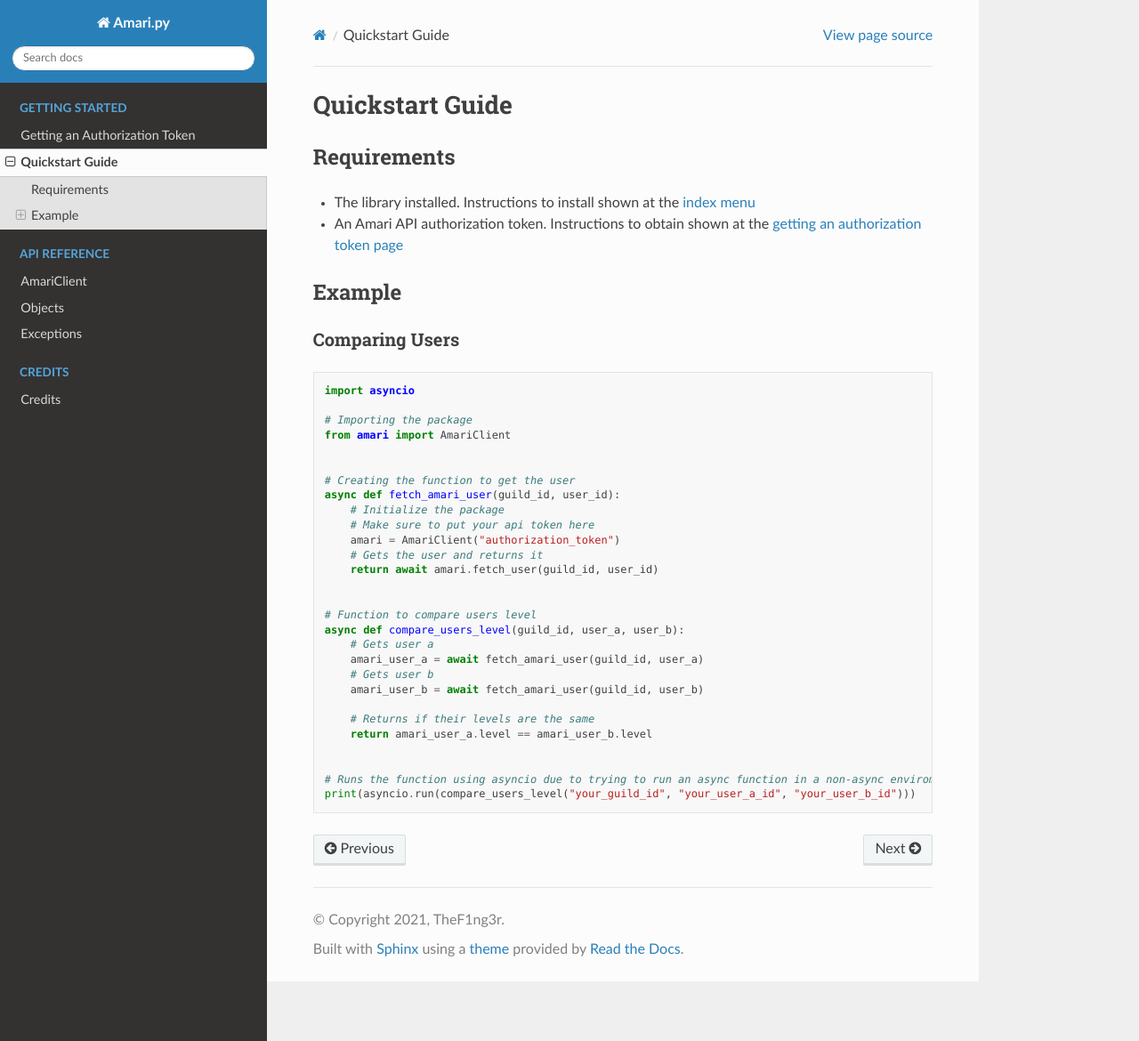
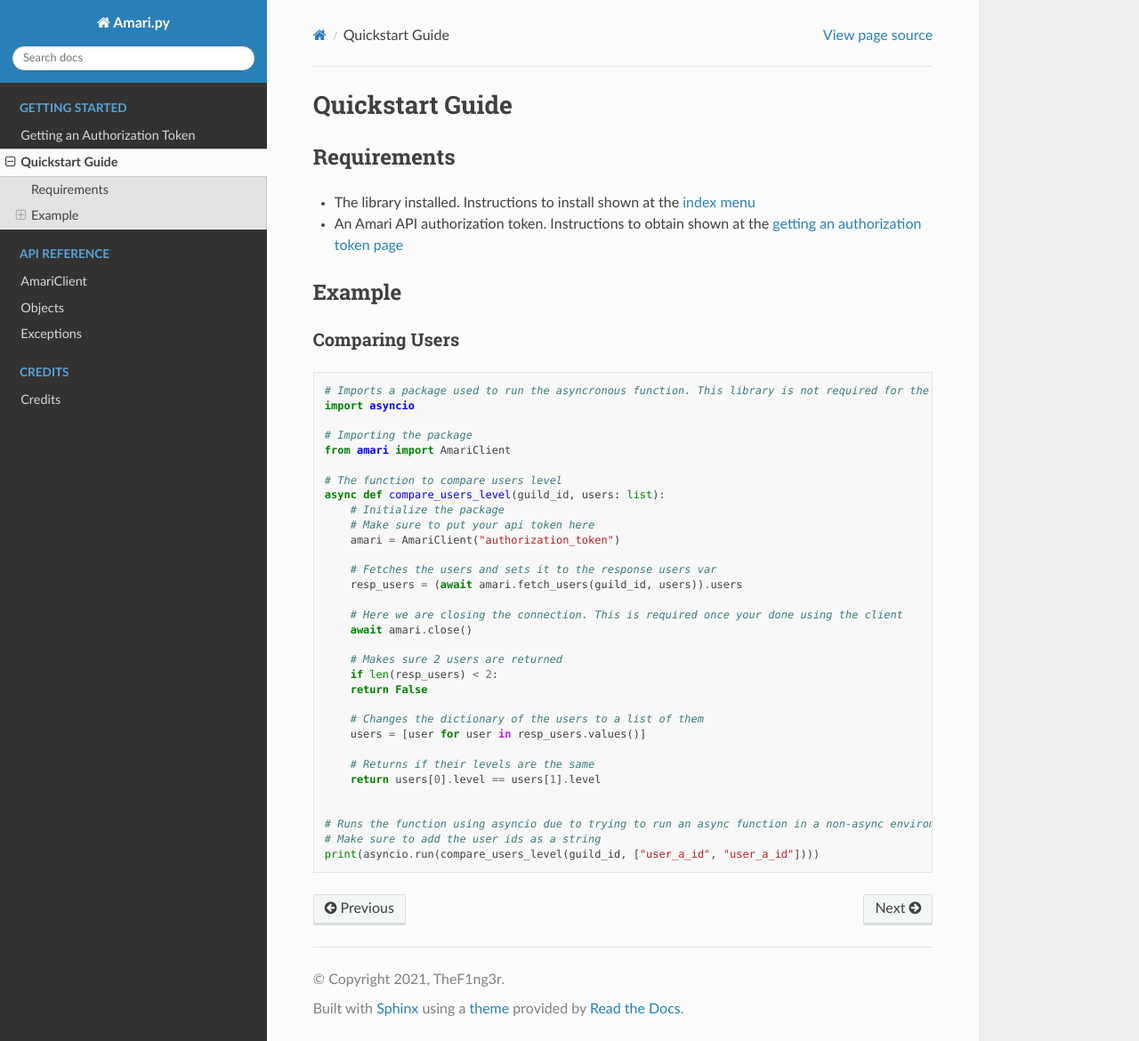
Before and after one commit to AdamTuraj/amari.py, a Sphinx documentation site: the page built from docs/quickstart.rst, in a window 1280 px wide and 1170 px high. Shown: the whole window at 89% size. Built offline with Sphinx 7.4.7 and the Read the Docs theme 2.0.0, drawn with Linux system fonts in a browser that asks for light colours.

Commit message:
Example improvements

```diff
--- a/docs/quickstart.rst
+++ b/docs/quickstart.rst
@@ -15,31 +15,35 @@ Comparing Users
 
 .. code:: py
 
+    # Imports a package used to run the asyncronous function. This library is not required for the wrapper.
     import asyncio
 
     # Importing the package
     from amari import AmariClient
 
-
-    # Creating the function to get the user
-    async def fetch_amari_user(guild_id, user_id):
+    # The function to compare users level
+    async def compare_users_level(guild_id, users: list):
         # Initialize the package
         # Make sure to put your api token here
         amari = AmariClient("authorization_token")
-        # Gets the user and returns it
-        return await amari.fetch_user(guild_id, user_id)
 
+        # Fetches the users and sets it to the response users var
+        resp_users = (await amari.fetch_users(guild_id, users)).users
 
-    # Function to compare users level
-    async def compare_users_level(guild_id, user_a, user_b):
-        # Gets user a
-        amari_user_a = await fetch_amari_user(guild_id, user_a)
-        # Gets user b
-        amari_user_b = await fetch_amari_user(guild_id, user_b)
+        # Here we are closing the connection. This is required once your done using the client
+        await amari.close()
+
+        # Makes sure 2 users are returned
+        if len(resp_users) < 2:
+        return False
+
+        # Changes the dictionary of the users to a list of them
+        users = [user for user in resp_users.values()]
 
         # Returns if their levels are the same
-        return amari_user_a.level == amari_user_b.level
+        return users[0].level == users[1].level
 
 
     # Runs the function using asyncio due to trying to run an async function in a non-async enviroment.
-    print(asyncio.run(compare_users_level("your_guild_id", "your_user_a_id", "your_user_b_id")))
+    # Make sure to add the user ids as a string
+    print(asyncio.run(compare_users_level(guild_id, ["user_a_id", "user_a_id"])))
```
Also changed, not shown: 2 other files.
